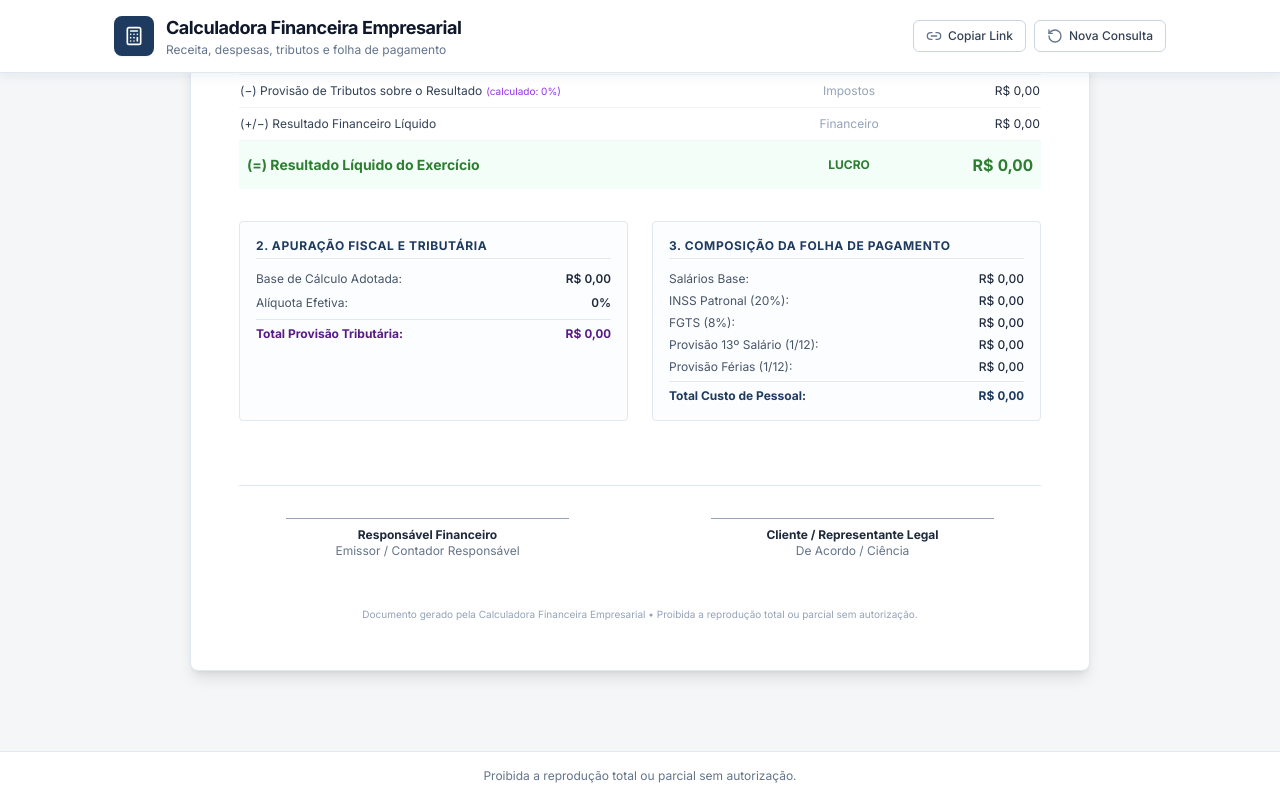
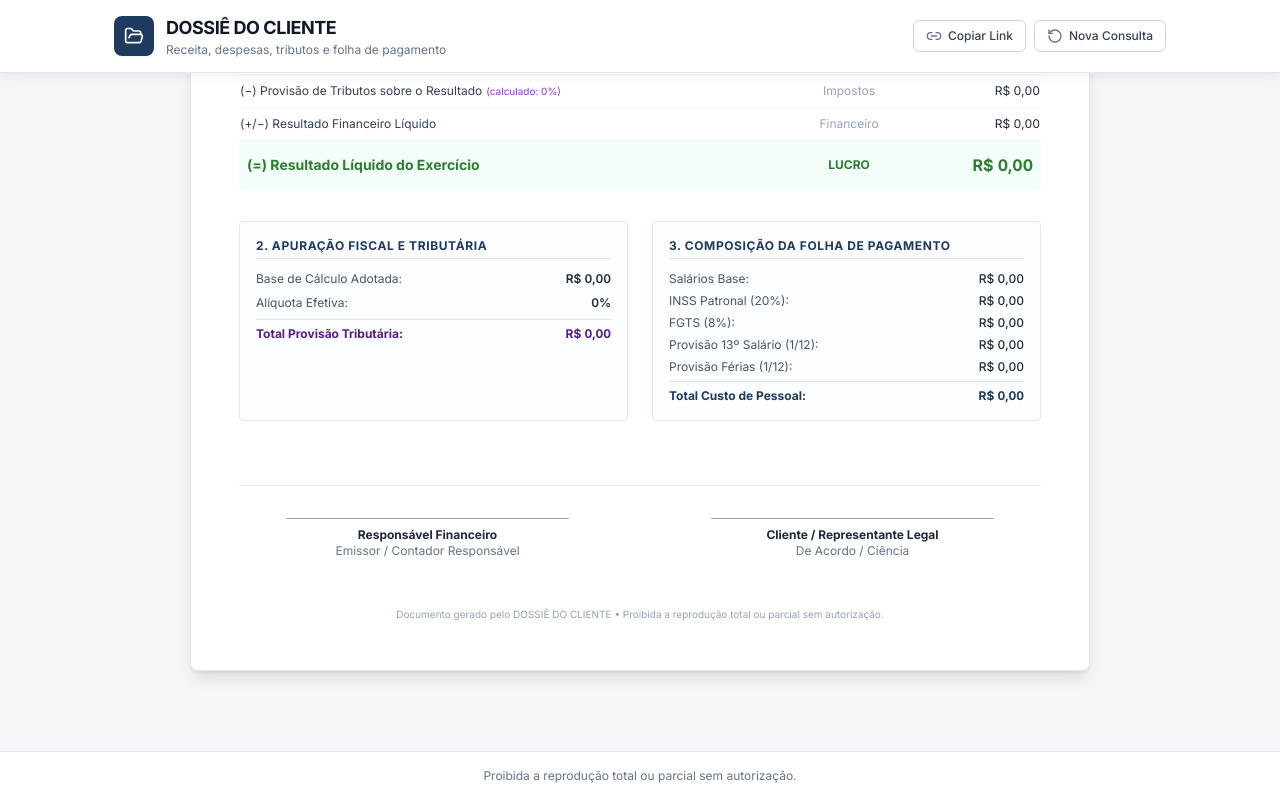
Before and after one commit to leidimarcongelmgt-design/projeto--rbita--atendimento-que-impulsiona-excel-ncia-f5pwh5skg, a React (Vite) app: page / in a window 1280 px wide. Both pictures are taken after a click on the button "Gerar Documento". Shown: the part 669-1469 px from the top of the page. Built offline with nearby package versions, Linux system fonts and the light colour scheme.

Commit message:
Mudar nome da aplicação para DOSSIÊ DO CLIENTE e atualizar ícone do cabeçalho

```diff
--- a/index.html
+++ b/index.html
@@ -4,8 +4,10 @@
   <head>
     <meta charset="UTF-8" />
     <meta name="viewport" content="width=device-width, initial-scale=1.0" />
-    <title>Um incrível projeto do Skip</title>
-    <meta name="description" content="Projeto gerado usando Skip (https://goskip.dev)" />
+    <title>DOSSIÊ DO CLIENTE</title>
+    <meta name="description" content="DOSSIÊ DO CLIENTE - Receita, despesas, tributos e folha de pagamento" />
+    <meta property="og:title" content="DOSSIÊ DO CLIENTE" />
+    <meta property="og:description" content="DOSSIÊ DO CLIENTE - Receita, despesas, tributos e folha de pagamento" />
     <meta name="author" content="Skip (https://goskip.dev)" />
     <meta property="og:image" content="/og-image.png" />
   </head>
--- a/src/components/calculator/DocumentView.tsx
+++ b/src/components/calculator/DocumentView.tsx
@@ -28,7 +28,7 @@ export const DocumentView: React.FC<DocumentViewProps> = ({ state, computed, onB
           onClick={onBack}
           className="gap-2 text-slate-700 hover:text-slate-900"
         >
-          <ArrowLeft className="w-4 h-4" /> Voltar à Calculadora
+          <ArrowLeft className="w-4 h-4" /> Voltar ao Dossiê
         </Button>
 
         <div className="flex items-center gap-3">
@@ -389,8 +389,8 @@ export const DocumentView: React.FC<DocumentViewProps> = ({ state, computed, onB
 
         {/* Rodapé legal no documento impresso */}
         <div className="mt-12 text-center text-[10px] text-slate-400">
-          Documento gerado pela Calculadora Financeira Empresarial • Proibida a reprodução total ou
-          parcial sem autorização.
+          Documento gerado pelo DOSSIÊ DO CLIENTE • Proibida a reprodução total ou parcial sem
+          autorização.
         </div>
       </div>
     </div>
--- a/src/components/calculator/Header.tsx
+++ b/src/components/calculator/Header.tsx
@@ -1,7 +1,7 @@
 import React from 'react'
 import { CalculatorState } from '@/types/calculator'
 import { Button } from '@/components/ui/button'
-import { Calculator, RotateCcw, Link2, Check } from 'lucide-react'
+import { FolderOpen, RotateCcw, Link2, Check } from 'lucide-react'
 
 interface HeaderProps {
   onReset: () => void
@@ -33,11 +33,11 @@ export const Header: React.FC<HeaderProps> = ({
       <div className="max-w-[1100px] mx-auto px-4 sm:px-6 py-3.5 flex flex-col sm:flex-row sm:items-center justify-between gap-3">
         <div className="flex items-center gap-3">
           <div className="w-10 h-10 rounded-lg bg-[#1E3A5F] flex items-center justify-center text-white shadow-sm flex-shrink-0">
-            <Calculator className="w-5 h-5" />
+            <FolderOpen className="w-5 h-5" />
           </div>
           <div>
             <h1 className="text-base sm:text-lg font-bold text-slate-900 tracking-tight leading-snug">
-              Calculadora Financeira Empresarial
+              DOSSIÊ DO CLIENTE
             </h1>
             <p className="text-xs text-slate-500 font-normal">
               Receita, despesas, tributos e folha de pagamento
--- a/src/lib/pocketbase/schema.json
+++ b/src/lib/pocketbase/schema.json
@@ -1,5 +1,5 @@
 {
-  "generatedAt": "2026-09-23T11:54:16.145Z",
+  "generatedAt": "2026-09-23T12:05:27.790Z",
   "collections": [
     {
       "name": "users",
--- a/src/pages/Index.tsx
+++ b/src/pages/Index.tsx
@@ -20,6 +20,10 @@ export default function Index() {
 
   const [hasCopied, setHasCopied] = useState(false)
   const [isDocumentMode, setIsDocumentMode] = useState(false)
+
+  useEffect(() => {
+    document.title = 'DOSSIÊ DO CLIENTE'
+  }, [])
 
   // Listen to external popstate/URL changes
   useEffect(() => {
```
Also changed, not shown: .skip.config.json.
